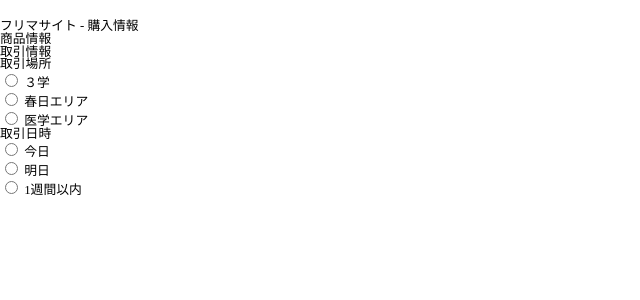
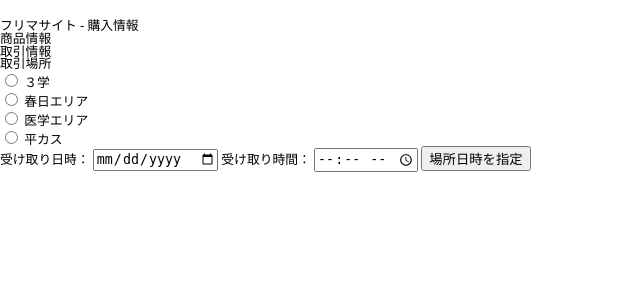
Before and after one commit to enpitut2023/ITF, a Flask app: page /purchase_confirmation in a window 1280 px wide. Shown: the part 76-376 px from the top of the page, without its empty margins (0-640 px from the left). Run offline with Flask 3, Linux system fonts and the light colour scheme.

Commit message:
受け取り日時を指定できるようになりました

```diff
--- a/templates/purchase_confirmation.html
+++ b/templates/purchase_confirmation.html
@@ -46,7 +46,9 @@
       <h2>フリマサイト - 購入情報</h2>
 
       <h3>商品情報</h3>
-      <div id="product-info"></div> <!-- 商品情報を表示する要素 -->
+      <div id="product-info">
+      <!-- 商品情報を表示する要素 -->
+      </div>
 
       <!-- ここに商品情報の表示や入力フォームを追加します -->
 
@@ -54,23 +56,24 @@
       <form>
         <!-- 取引場所の入力フォーム -->
         <h4>取引場所</h4>
-        <input type="radio" id="location1" name="location" value="３学">
+        <input type="radio" id="location1" name="location" value="3gaku">
         <label for="location1">３学</label><br>
-        <input type="radio" id="location2" name="location" value="春日エリア">
+        <input type="radio" id="location2" name="location" value="kasuga">
         <label for="location2">春日エリア</label><br>
-        <input type="radio" id="location3" name="location" value="医学エリア">
+        <input type="radio" id="location3" name="location" value="igaku">
         <label for="location3">医学エリア</label><br>
+        <input type="radio" id="location4" name="location" value="hirakasu">
+        <label for="location4">平カス</label><br>
         <!-- 他の場所のラジオボタンを追加する場合は、同様にinputとlabelを追加します -->
 
-        <!-- 取引日時の入力フォーム -->
-        <h4>取引日時</h4>
-        <input type="radio" id="datetime1" name="datetime" value="今日">
-        <label for="datetime1">今日</label><br>
-        <input type="radio" id="datetime2" name="datetime" value="明日">
-        <label for="datetime2">明日</label><br>
-        <input type="radio" id="datetime3" name="datetime" value="1週間以内">
-        <label for="datetime3">1週間以内</label><br>
-        <!-- 他の日時のラジオボタンを追加する場合は、同様にinputとlabelを追加します -->
+
+
+        <label for="date">受け取り日時：</label>
+        <input type="date" id="date" name="date" value="">
+        <label for="time">受け取り時間：</label>
+        <input type="time" id="time" name="time" value="">
+        <input type="submit" value="場所日時を指定">
+
       </form>
     </div>
 
```
